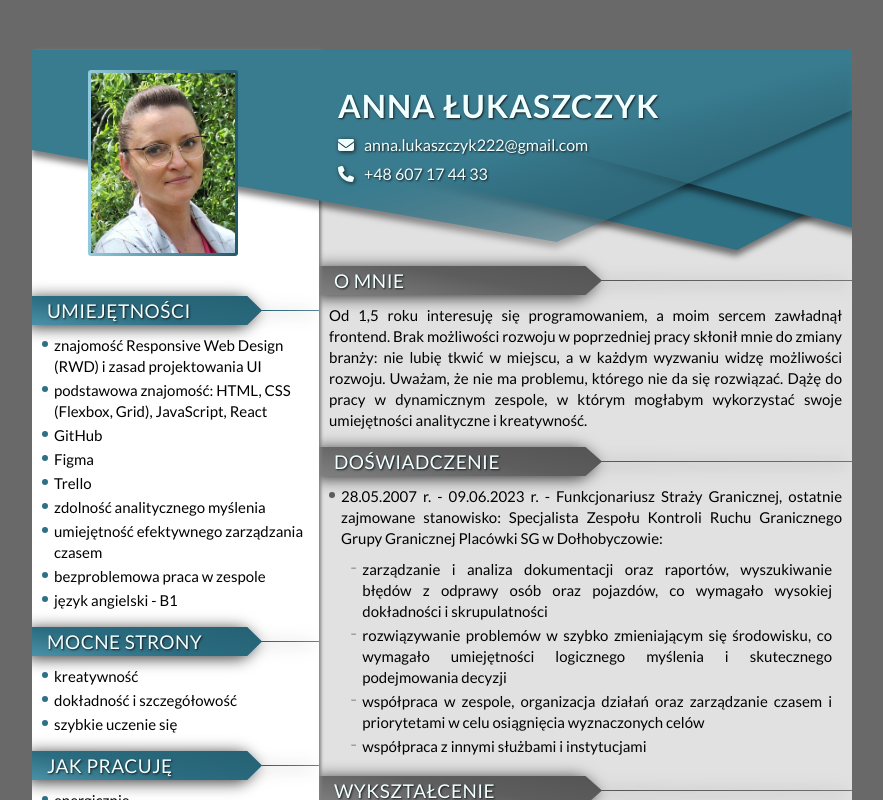
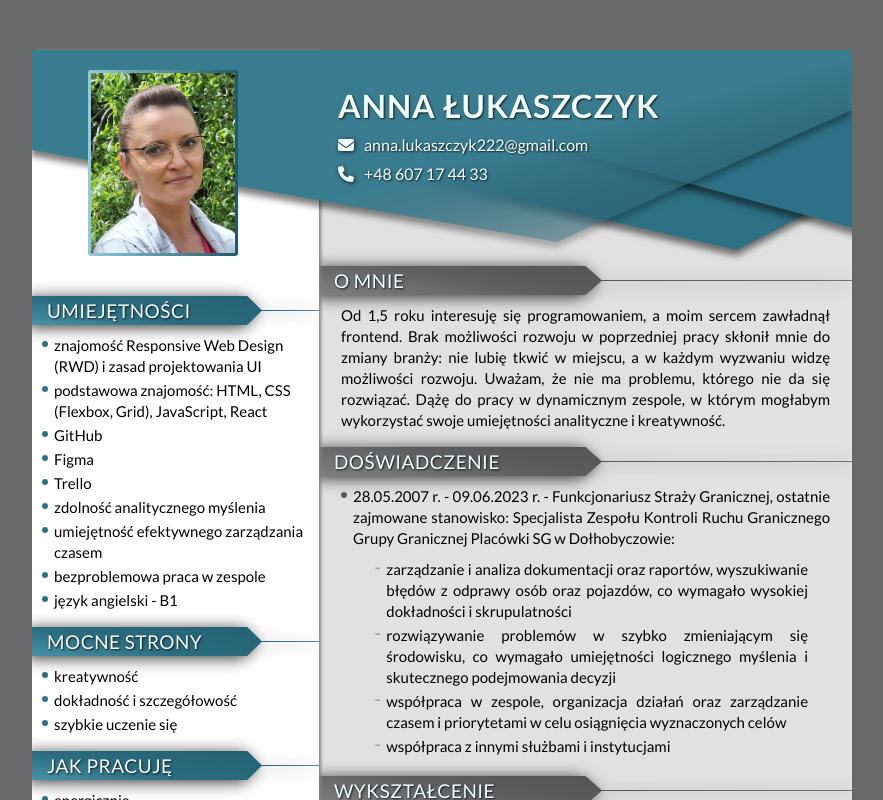
Before and after one commit to AnnaLukaszczyk/CV-AnnaLukaszczyk, a React (Create React App) app: page / in a window 1280 px wide. Shown: the top 800 px of the page, without its empty margins (198-1081 px from the left). Built offline with nearby package versions, Linux system fonts and the light colour scheme.

Commit message:
added $isMain prop to ListItem for conditional styling

```diff
--- a/src/common/List/styled.js
+++ b/src/common/List/styled.js
@@ -9,7 +9,7 @@ export const StyledList = styled.ul`
 export const ListItem = styled.li`
 	display: flex;
 	align-items: flex-start;
-	margin: 3px 0;
+	margin: ${({ $isMain }) => ($isMain ? "3px 12px" : "3px 0")};
 	font-size: 15px;
 	line-height: 1.4;
 `;
```
